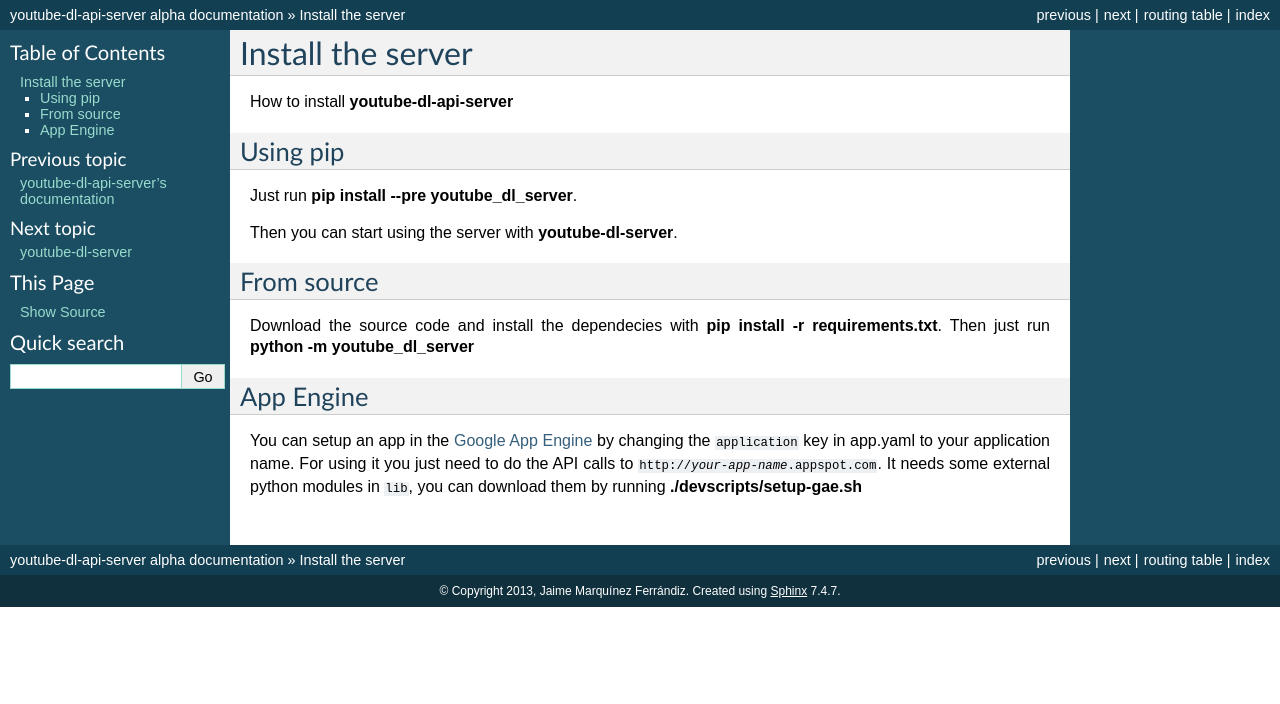
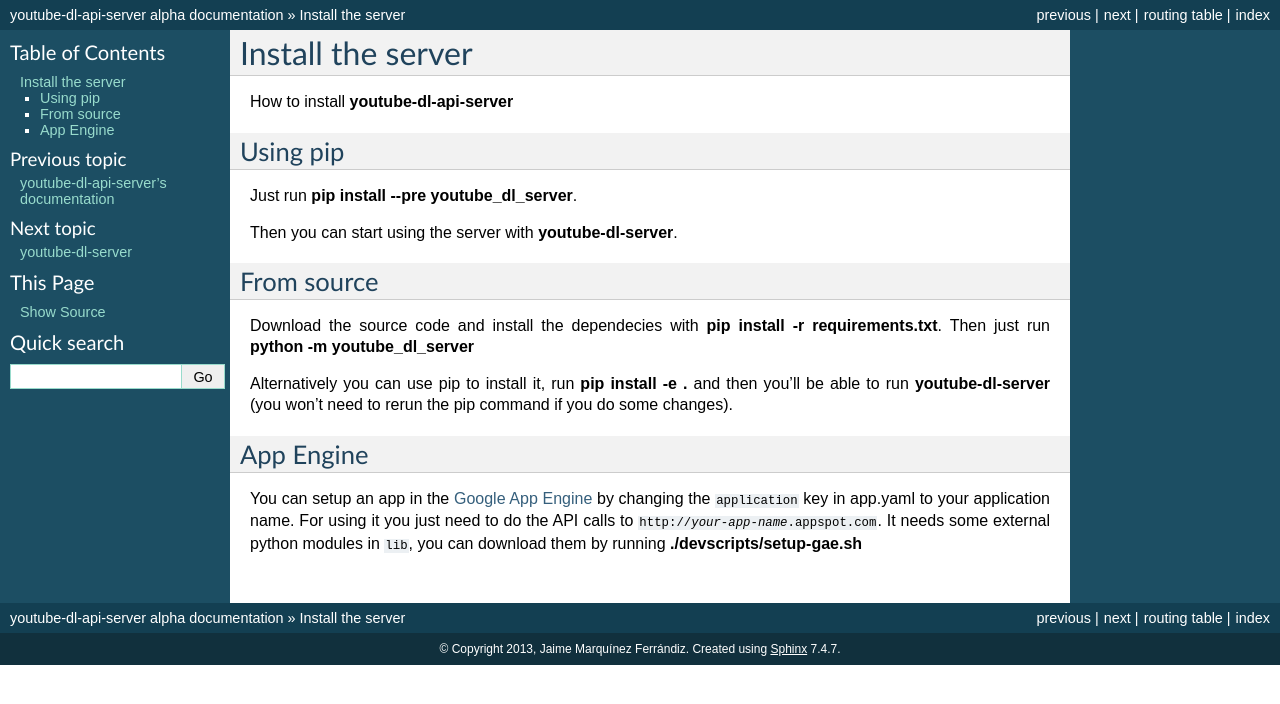
Before and after one commit to jaimeMF/youtube-dl-api-server, a Sphinx documentation site: the page built from docs/Install.rst, in a window 1280 px wide. Shown: the top 704 px of the page. Built offline with Sphinx 7.4.7, drawn with Linux system fonts in a browser that asks for light colours.

Commit message:
docs: Document installation with `pip install -e .`

```diff
--- a/docs/Install.rst
+++ b/docs/Install.rst
@@ -14,6 +14,8 @@
 Download the source code and install the dependecies with :command:`pip install -r requirements.txt`.
 Then just run :command:`python -m youtube_dl_server`
 
+Alternatively you can use pip to install it, run :command:`pip install -e .` and then you'll be able to run :program:`youtube-dl-server` (you won't need to rerun the pip command if you do some changes).
+
 
 App Engine
 **********
```
